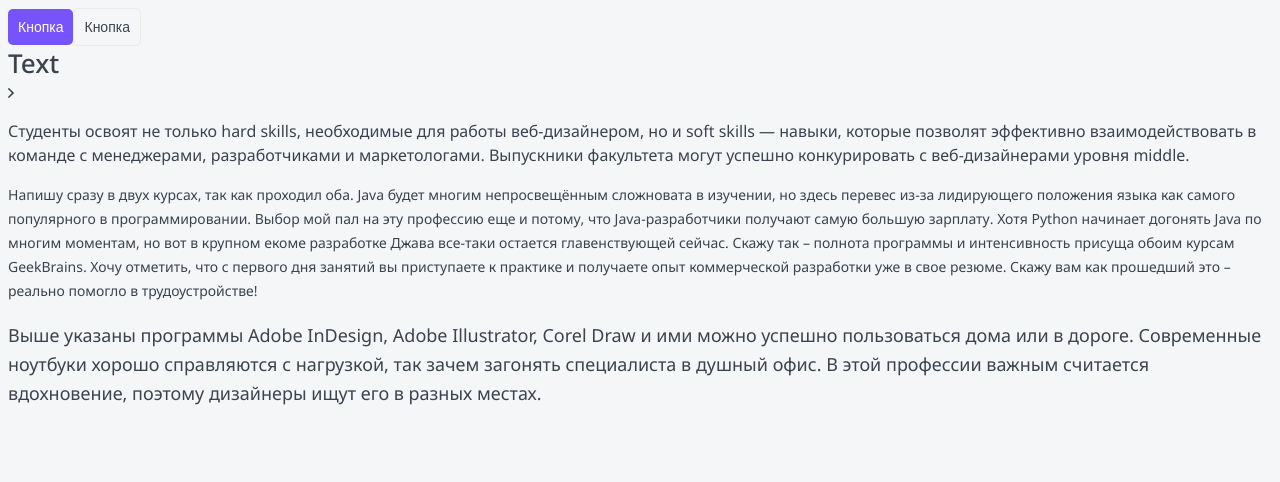
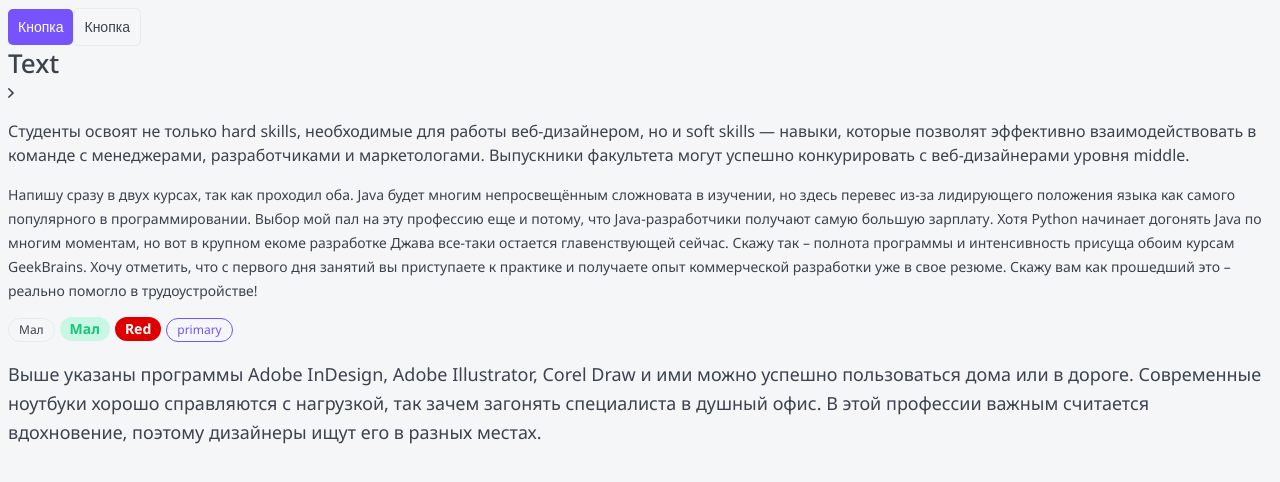
Before and after one commit to NicaZadirieva/nextjs_ht, a Next.js app in the folder top-app/: page / in a window 1280 px wide. Shown: the top 482 px of the page. Built offline with nearby package versions, Linux system fonts and the light colour scheme.

Commit message:
tag компонент

```diff
--- a/top-app/app/page.tsx
+++ b/top-app/app/page.tsx
@@ -1,4 +1,4 @@
-import { Button, HTag, Paragraph } from '@/components';
+import { Button, HTag, Paragraph, Tag } from '@/components';
 import { Metadata } from 'next';
 import Arrow from './arrow.svg';
 
@@ -24,6 +24,10 @@
 		<span><Arrow /></span>
 		<Paragraph size='m'>Студенты освоят не только hard skills, необходимые для работы веб-дизайнером, но и soft skills — навыки, которые позволят эффективно взаимодействовать в команде с менеджерами, разработчиками и маркетологами. Выпускники факультета могут успешно конкурировать с веб-дизайнерами уровня middle.</Paragraph>
 		<Paragraph size='s'>Напишу сразу в двух курсах, так как проходил оба. Java будет многим непросвещённым сложновата в изучении, но здесь перевес из-за лидирующего положения языка как самого популярного в программировании. Выбор мой пал на эту профессию еще и потому, что Java-разработчики получают самую большую зарплату. Хотя Python начинает догонять Java по многим моментам, но вот в крупном екоме разработке Джава все-таки остается главенствующей сейчас. Скажу так – полнота программы и интенсивность присуща обоим курсам GeekBrains. Хочу отметить, что с первого дня занятий вы приступаете к практике и получаете опыт коммерческой разработки уже в свое резюме. Скажу вам как прошедший это – реально помогло в трудоустройстве!</Paragraph>
+		<Tag size='s' color='ghost'>Мал</Tag>
+		<Tag size='m' color='green'>Мал</Tag>
+		<Tag size='m' color='red'>Red</Tag>
+		<Tag size='s' color='primary'>primary</Tag>
 		<Paragraph size='l'>Выше указаны программы Adobe InDesign, Adobe Illustrator, Corel Draw и ими можно успешно пользоваться дома или в дороге. Современные ноутбуки хорошо справляются с нагрузкой, так зачем загонять специалиста в душный офис. В этой профессии важным считается вдохновение, поэтому дизайнеры ищут его в разных местах.</Paragraph>
 	</>
 	);
--- /dev/null
+++ b/top-app/components/Tag/Tag.module.css
@@ -0,0 +1,54 @@
+.tag {
+	display: inline-block;
+	box-sizing: border-box;
+
+	border-radius: 20px;
+
+	margin-right: 5px;
+}
+
+.s {
+	padding: 5px 10px;
+
+	font-size: 12px;
+	line-height: 12px;
+}
+
+.m {
+	padding: 5px 10px;
+
+	font-size: 14px;
+	line-height: 14px;
+}
+
+.ghost {
+	border: 1px solid var(--gray-light);
+}
+
+.red {
+	color: var(--white);
+	background: #DE0000;
+
+	font-weight: bold;
+}
+
+.grey {
+	color: var(--white);
+	background: #B3C0D9;
+
+	font-weight: bold;
+}
+
+.green {
+	color: var(--green);
+	background: var(--green-light);
+
+	font-weight: bold;
+}
+
+.primary {
+	color: var(--primary);
+	background: none;
+
+	border: 1px solid var(--primary);
+}
--- /dev/null
+++ b/top-app/components/Tag/Tag.tsx
@@ -0,0 +1,22 @@
+import cn from 'classnames';
+import { JSX } from 'react';
+import styles from './Tag.module.css';
+import { TagProps } from './Tag.props';
+
+export const Tag = ({ size, color, href, children, className, ...props }: TagProps): JSX.Element => {
+	return (
+		<div {...props} className={cn(styles.tag, className, {
+			[styles.s]: size == 's',
+			[styles.m]: size == 'm',
+			[styles.ghost] : color == 'ghost',
+			[styles.red]: color == 'red',
+			[styles.primary]: color == 'primary',
+			[styles.green]: color == 'green',
+			[styles.grey]: color == 'grey'
+		})}
+		>
+			{href && <a href={href}>{children}</a>}
+			{!href && children}
+		</div>
+	);
+};
--- a/top-app/components/index.ts
+++ b/top-app/components/index.ts
@@ -1,3 +1,4 @@
 export * from './Button/Button';
 export * from './HTag/HTag';
 export * from './Paragraph/Paragraph';
+export * from './Tag/Tag';
```
Also changed, not shown: top-app/components/Tag/Tag.props.tsx (added, +8 -0 lines), top-app/.stylelintrc.json.
